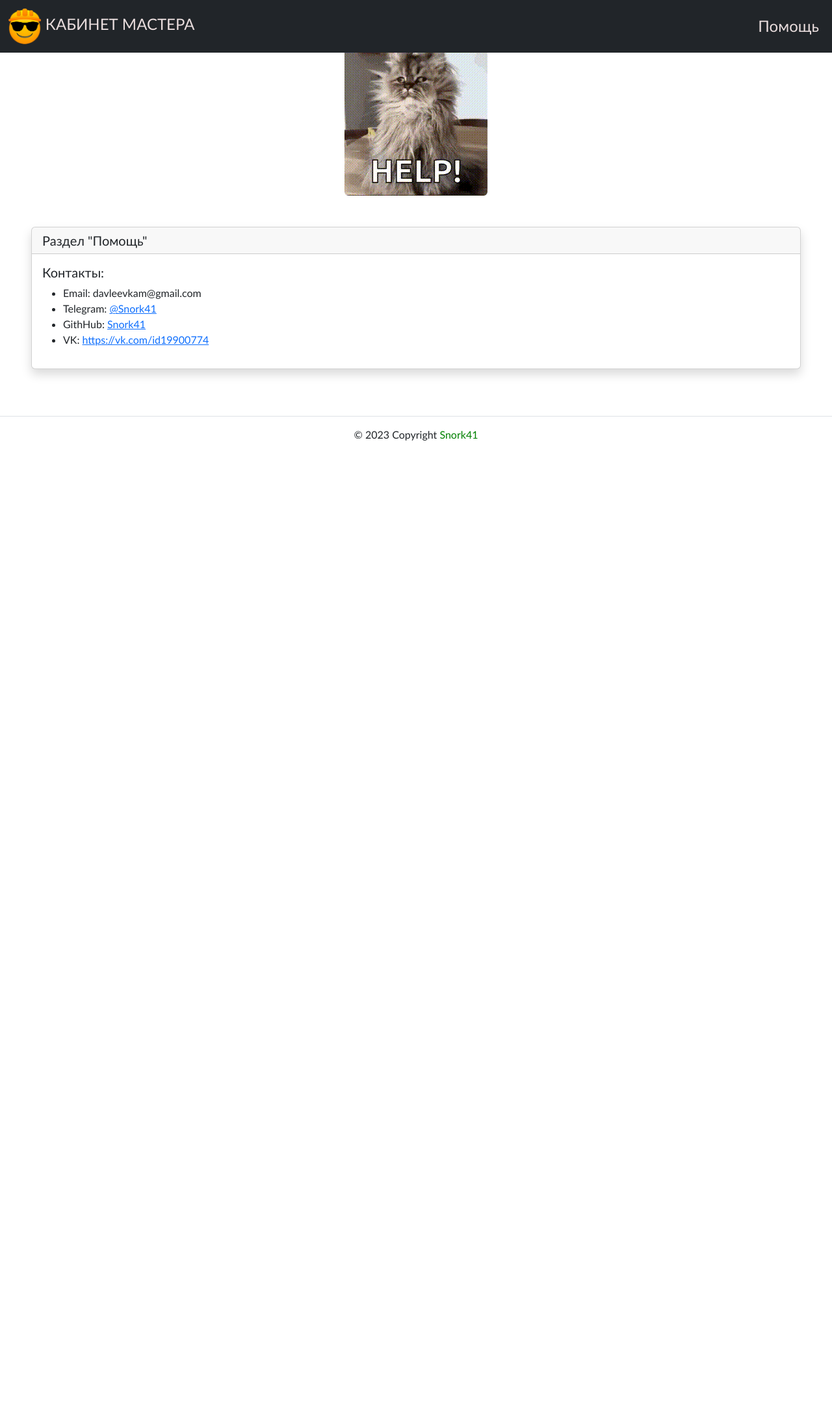
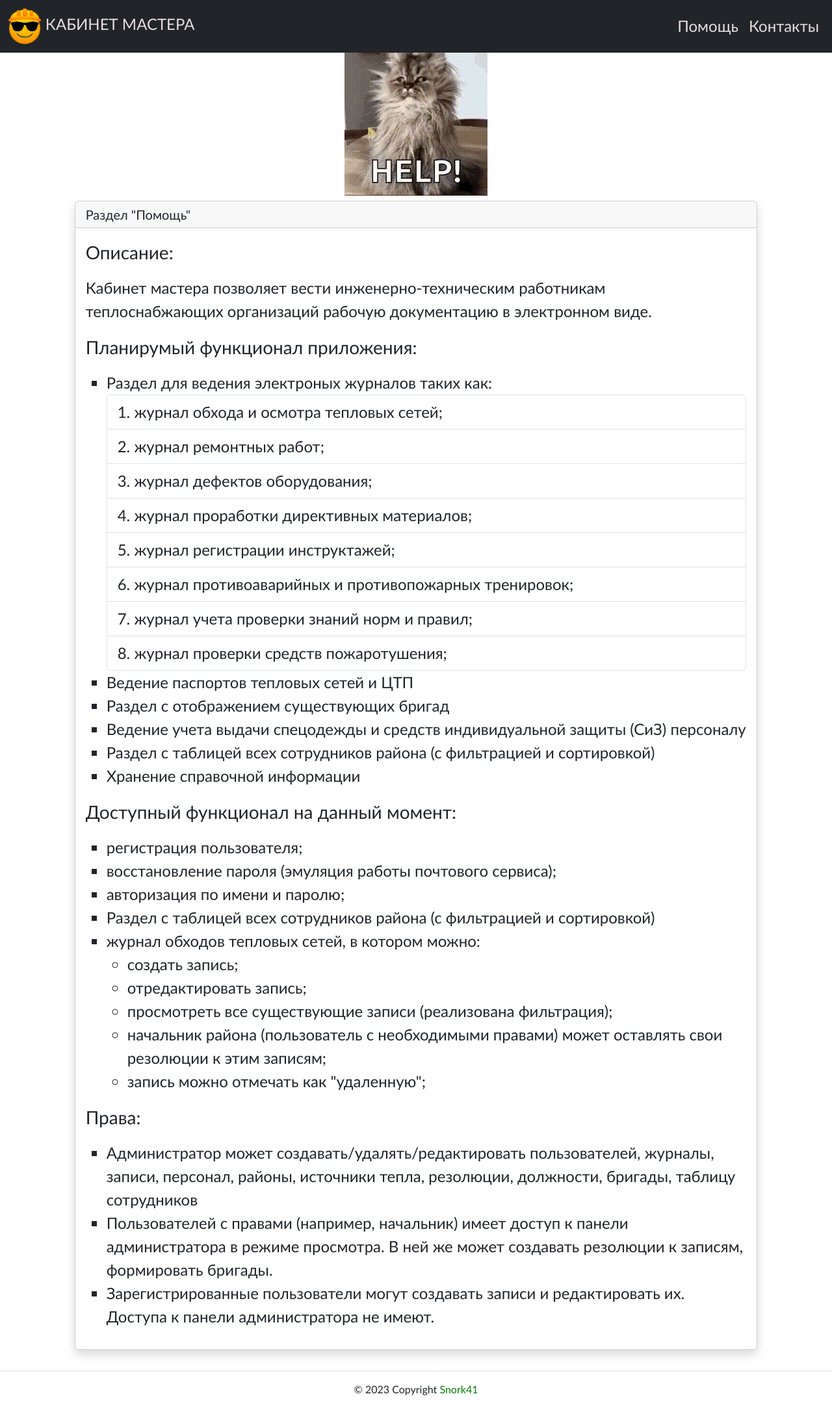
Before and after one commit to Snork41/masters_office, a Django app: page /about/help/ in a window 1280 px wide. Shown: the whole page at 65% size. Before the commit the page ends 678 px from the top, so only its background shows below. Run offline with Django 4.2, Linux system fonts and the light colour scheme; some libraries are stand-ins or nearby versions.

Commit message:
help, contacts, front(table employees, messeges, otner

```diff
--- a/masters_office/about/urls.py
+++ b/masters_office/about/urls.py
@@ -6,4 +6,5 @@ app_name = 'about'
 
 urlpatterns = [
     path('help/', views.HelpView.as_view(), name='help'),
+    path('contacts/', views.ContactsView.as_view(), name='contacts'),
 ]
--- a/masters_office/about/views.py
+++ b/masters_office/about/views.py
@@ -3,3 +3,6 @@ from django.views.generic.base import TemplateView
 
 class HelpView(TemplateView):
     template_name = 'about/help.html'
+
+class ContactsView(TemplateView):
+    template_name = 'about/contacts.html'
--- a/masters_office/office/filters.py
+++ b/masters_office/office/filters.py
@@ -1,5 +1,4 @@
 from django_filters import FilterSet
-
 from .models import Personal, PostWalking
 
 
--- a/masters_office/office/forms.py
+++ b/masters_office/office/forms.py
@@ -92,6 +92,7 @@ class PostWalkingForm(forms.ModelForm):
             self.fields['district'].disabled = True
 
 
+
 class ResolutionForm(forms.ModelForm):
     class Meta:
         model = Resolution
--- a/masters_office/office/views.py
+++ b/masters_office/office/views.py
@@ -16,7 +16,6 @@ from .models import (
 from .tables import PersonalTable
 from .forms import PostWalkingForm, ResolutionForm
 from .filters import PersonalFilter, PostWalkingFilter
-from .utils import get_page
 from .validators import validated_planned_field
 from masters_office.settings import AMOUNT_POSTS_WALK
 
--- a/masters_office/static/css/my_css.css
+++ b/masters_office/static/css/my_css.css
@@ -89,7 +89,7 @@ body {
     padding: 5%;;
 }
 
-a.table-head-employees {
+a.table-head-employees, span.table-head-employees {
     font-size: larger;
     text-decoration: none;
     color: #000000;
--- a/masters_office/templates/about/help.html
+++ b/masters_office/templates/about/help.html
@@ -4,18 +4,59 @@
 {% block title %} Помощь {% endblock title %}
 
 {% block content %}
-<img src="{% static '/gif/HELP.gif' %}" alt="HELP.GIF" class="rounded mx-auto d-block">
-<div class="col-md-20 p-5">
+<img src="{% static '/gif/HELP.gif' %}" alt="HELP.GIF" class="mx-auto d-block">
+<div class="col-10 mx-auto p-2">
   <div class="card shadow">
     <h5 class="card-header">Раздел "Помощь"</h5>
-    <div class="card-body">
-      <h5 class="card-title">Контакты:</h5>
-      <ul>
-        <li>Email: davleevkam@gmail.com</li>
-        <li>Telegram: <a class="link-opacity-10-hover" href="https://t.me/Snork41" target="_blank">@Snork41</a></li>
-        <li>GithHub: <a class="link-opacity-50-hover" href="https://github.com/Snork41" target="_blank">Snork41</a></li>
-        <li>VK: <a class="link-opacity-10-hover" href="https://vk.com/id19900774" target="_blank">https://vk.com/id19900774</a></li>
-      </ul>
+    <div class="card-body" style="font-size: 1.5em;">
+      <p class="fs-3"> Описание:</p>
+      <p>
+      Кабинет мастера позволяет вести инженерно-техническим работникам теплоснабжающих организаций рабочую документацию в электронном виде.
+      </p>
+      <p class="fs-3">
+        Планирумый функционал приложения:
+        <ul>
+        <li style="list-style-type: square;">Раздел для ведения электроных журналов таких как:</li>
+        <ol class="list-group list-group-numbered">
+          <li class="list-group-item">журнал обхода и осмотра тепловых сетей;</li>
+          <li class="list-group-item">журнал ремонтных работ;</li>
+          <li class="list-group-item">журнал дефектов оборудования;</li>
+          <li class="list-group-item">журнал проработки директивных материалов;</li>
+          <li class="list-group-item">журнал регистрации инструктажей;</li>
+          <li class="list-group-item">журнал противоаварийных и противопожарных тренировок;</li>
+          <li class="list-group-item">журнал учета проверки знаний норм и правил;</li>
+          <li class="list-group-item">журнал проверки средств пожаротушения;</li>
+        </ol>
+        <li style="list-style-type: square;">Ведение паспортов тепловых сетей и ЦТП</li>
+        <li style="list-style-type: square;">Раздел с отображением существующих бригад</li>
+        <li style="list-style-type: square;">Ведение учета выдачи спецодежды и средств индивидуальной защиты (СиЗ) персоналу</li>
+        <li style="list-style-type: square;">Раздел с таблицей всех сотрудников района (с фильтрацией и сортировкой)</li>
+        <li style="list-style-type: square;">Хранение справочной информации</li>
+        </ul>
+      </p>
+      <p>
+        <p class="fs-3"> Доступный функционал на данный момент:</p>
+        <ul>
+          <li style="list-style-type: square;">регистрация пользователя;</li>
+          <li style="list-style-type: square;">восстановление пароля (эмуляция работы почтового сервиса);</li>
+          <li style="list-style-type: square;">авторизация по имени и паролю;</li>
+          <li style="list-style-type: square;">Раздел с таблицей всех сотрудников района (с фильтрацией и сортировкой)</li>
+          <li style="list-style-type: square;">журнал обходов тепловых сетей, в котором можно:</li>
+            <ul>
+              <li style="list-style-type: circle;">создать запись;</li>
+              <li style="list-style-type: circle;">отредактировать запись;</li>
+              <li style="list-style-type: circle;">просмотреть все существующие записи (реализована фильтрация);</li>
+              <li style="list-style-type: circle;">начальник района (пользователь с необходимыми правами) может оставлять свои резолюции к этим записям;</li>
+              <li style="list-style-type: circle;">запись можно отмечать как "удаленную";</li>
+            </ul>
+        </ul>
+        <p class="fs-3">Права:</p>
+        <ul>
+          <li style="list-style-type: square;">Администратор может создавать/удалять/редактировать пользователей, журналы, записи, персонал, районы, источники тепла, резолюции, должности, бригады, таблицу сотрудников</li>
+          <li style="list-style-type: square;">Пользователей с правами (например, начальник) имеет доступ к панели администратора в режиме просмотра. В ней же может создавать резолюции к записям, формировать бригады.</li>
+          <li style="list-style-type: square;">Зарегистрированные пользователи могут создавать записи и редактировать их. Доступа к панели администратора не имеют.</li>
+        <ul>
+      </p>
     </div>
   </div>
 </div>
--- a/masters_office/templates/includes/header.html
+++ b/masters_office/templates/includes/header.html
@@ -18,6 +18,9 @@
           <li class="nav-item">
             <a class="nav-link" href="{% url 'about:help' %}">Помощь</a>
           </li>
+          <li class="nav-item">
+            <a class="nav-link" href="{% url 'about:contacts' %}">Контакты</a>
+          </li>
         </ul>
       </div>
     </nav>
--- a/masters_office/templates/office/employees.html
+++ b/masters_office/templates/office/employees.html
@@ -19,7 +19,8 @@
           <form action="" method="get" class="form form-floating ">
             {% bootstrap_form filter.form layout="floating" %}
             <div class="text-center">
-            {% bootstrap_button button_type="submit" button_class="btn-outline-dark" content="Применить" %}
+            {% bootstrap_button button_type="submit" button_class="btn-outline-dark col-4" content="Применить" %}
+            <a href="{% url 'office:employees' %}" class="btn btn-outline-dark col-4" role="button">Сбросить</a>
             </div>
           </form>
         {% endif %}
--- a/masters_office/templates/office/journal_walk.html
+++ b/masters_office/templates/office/journal_walk.html
@@ -32,7 +32,8 @@
         <form action="" method="get" class="form form-floating ">
           {% bootstrap_form filter.form layout="floating" %}
           <div class="text-center">
-          {% bootstrap_button button_type="submit" button_class="btn-outline-dark" content="Применить" %}
+          {% bootstrap_button button_type="submit" button_class="btn-outline-dark col-4" content="Применить" %}
+          <a href="{% url 'office:journal_walk' journal.slug district.slug %}" class="btn btn-outline-dark col-4" role="button">Сбросить</a>
           </div>
         </form>
       </div>
```
Also changed, not shown: masters_office/masters_office/settings.py (+6 -1 lines), masters_office/office/tables.py (+12 -0 lines), masters_office/office/templatetags/custom_filters.py (added, +8 -0 lines), masters_office/office/utils.py (deleted, +0 -9 lines), masters_office/templates/about/contacts.html (added, +22 -0 lines), masters_office/templates/office/includes/table_employees.html (+4 -3 lines), masters_office/static/gif/contacts.gif (added).
